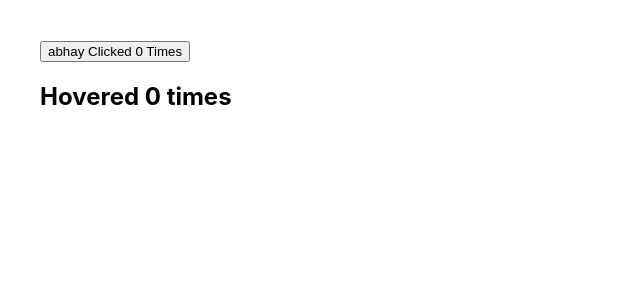
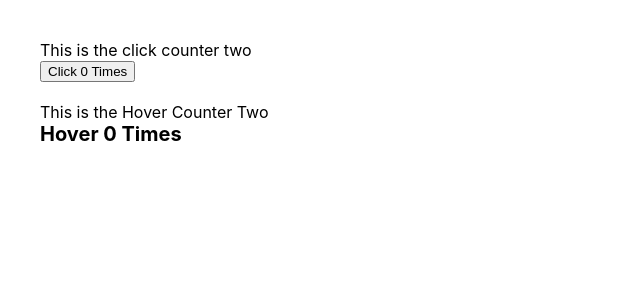
Before and after one commit to Unit-Git/ReactJS-beginner-Codevolution, a React (Create React App) app: page / in a window 1280 px wide. Shown: the top 300 px of the page, without its empty margins (0-640 px from the left). Built offline with nearby package versions, Linux system fonts and the light colour scheme.

Commit message:
render props

```diff
--- a/src/App.js
+++ b/src/App.js
@@ -1,13 +1,27 @@
 import React from 'react';
 import './App.css';
-import ClickCounter from './components/highOrderComponents/ClickCounter';
-import HoverCounter from './components/highOrderComponents/HoverCounter';
+import ClickCounterTwo from './components/RenderProps/ClickCounterTwo';
+import HoverCounterTwo from './components/RenderProps/HoverCounterTwo';
+// import User from './components/RenderProps/User';
+// import checkLogin from './components/RenderProps/checkLoggin';
+import CounterRenderProps from './components/RenderProps/Counter.RenderProps';
 
 function App() {
 	return (
 		<div style={{ padding: '2.5rem' }}>
-			<ClickCounter name='abhay' />
-			<HoverCounter />
+			<CounterRenderProps
+				render={(count, incrementCount) => (
+					<ClickCounterTwo count={count} incrementCount={incrementCount} />
+				)}
+			/>
+			<CounterRenderProps
+				render={(count, incrementCount) => (
+					<HoverCounterTwo count={count} incrementCount={incrementCount} />
+				)}
+			/>
+			{/* <
+			<HoverCounterTwo />
+			<User render={checkLogin} /> */}
 		</div>
 	);
 }
--- /dev/null
+++ b/src/components/RenderProps/ClickCounterTwo.jsx
@@ -0,0 +1,17 @@
+import React, { Component, Fragment } from 'react';
+
+class ClickCounterTwo extends Component {
+	render() {
+		const { count } = this.props;
+
+		return (
+			<Fragment>
+				<span>This is the click counter two</span>
+				<br />
+				<button onClick={this.props.incrementCount}>Click {count} Times</button>
+			</Fragment>
+		);
+	}
+}
+
+export default ClickCounterTwo;
--- /dev/null
+++ b/src/components/RenderProps/Counter.RenderProps.jsx
@@ -0,0 +1,29 @@
+import React, { Component, Fragment } from 'react';
+
+class CounterRenderProps extends Component {
+	constructor(props) {
+		super(props);
+
+		this.state = {
+			count: 0,
+		};
+	}
+
+	incrementCount = () => {
+		this.setState(ps => {
+			return {
+				count: ps.count + 1,
+			};
+		});
+	};
+
+	render() {
+		return (
+			<Fragment>
+				{this.props.render(this.state.count, this.incrementCount)}
+			</Fragment>
+		);
+	}
+}
+
+export default CounterRenderProps;
--- /dev/null
+++ b/src/components/RenderProps/HoverCounterTwo.jsx
@@ -0,0 +1,26 @@
+import React, { Component, Fragment } from 'react';
+
+const styleTextHover = {
+	fontSize: '20px',
+	fontWeight: 'bold',
+};
+
+class HoverCounterTwo extends Component {
+	render() {
+		return (
+			<Fragment>
+				<br />
+				<br />
+				<span>This is the Hover Counter Two</span>
+				<br />
+				<span
+					onMouseOver={this.props.incrementCount}
+					style={{ ...styleTextHover }}>
+					Hover {this.props.count} Times
+				</span>
+			</Fragment>
+		);
+	}
+}
+
+export default HoverCounterTwo;
--- /dev/null
+++ b/src/components/RenderProps/User.jsx
@@ -0,0 +1,13 @@
+import React, { Component, Fragment } from 'react';
+
+class User extends Component {
+	render() {
+		return (
+			<Fragment>
+				<h2>{this.props.render(true)}</h2>
+			</Fragment>
+		);
+	}
+}
+
+export default User;
--- /dev/null
+++ b/src/components/RenderProps/checkLoggin.js
@@ -0,0 +1,5 @@
+const checkLogin = isLoggedIn => {
+	return isLoggedIn ? 'Akbar' : 'Anonym';
+};
+
+export default checkLogin;
```
